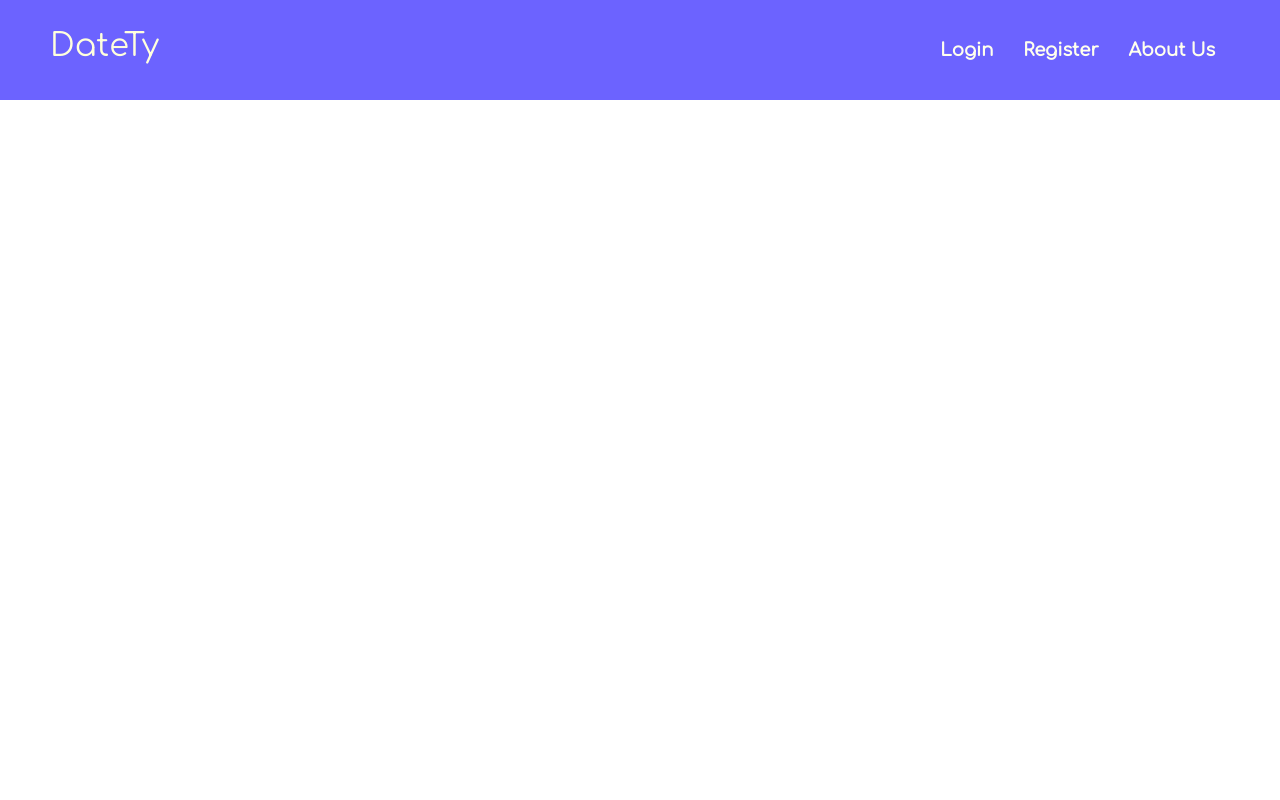
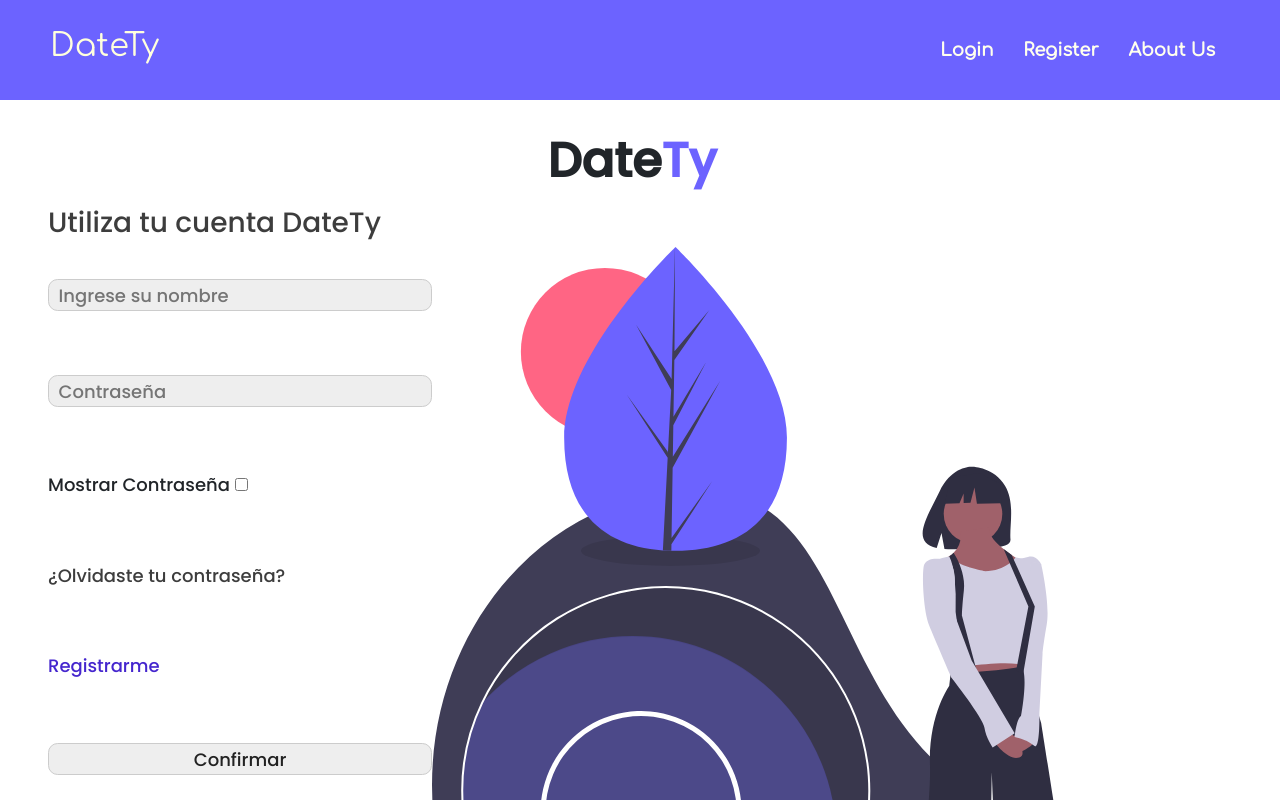
Before and after one commit to dylansel/Datety, a React (Vite) app in the folder frontend/: page /login in a window 1280 px wide. Shown: the top 800 px of the page. Built offline with nearby package versions, Linux system fonts and the light colour scheme.

Commit message:
Aplicando estilos al Login

```diff
--- a/frontend/src/pages/Login.jsx
+++ b/frontend/src/pages/Login.jsx
@@ -1,14 +1,89 @@
 import React, { useState, useEffect } from "react"
 import Header from "../components/utils/Header"
+import Input from "../components/utils/Input"
+import SVG from "../imgs/img_welcome.svg"
 
-const isLoged= false;
+let initialForm= {
+  user: "",
+  pass: ""
+}
 
 export default function Login() {
+
+  let tittleStyle = {
+    textAlign: "center",
+    margin: "1rem 0",
+    fontSize: "3rem",
+    fontWeight: "bold",
+  }
+
+  let loginContainerStyle= {
+    height: "calc(100vh - 6.25rem)",
+    boxSizing: "border-box",
+    padding: "1rem 4rem 0 3rem"
+
+  }
+
+  let loginStyle= {
+    display: "flex",
+    flexDirection: "row-reverse"
+  }
+
+  let formStyle={
+    display: "flex",
+    flexDirection: "column",
+    flexGrow: 1,
+    height: "70vh",
+    justifyContent: "space-around",
+  }
+
+  const [form, setForm] = useState(initialForm);
+  const [check, setCheck] = useState(false);
+  const handleChange = (e) => {
+    setForm({
+      ...form,
+      [e.target.name] : e.target.value
+    })
+  }
+
+  const handleCheck = ()=>{
+    setCheck(!check)
+  }
+
+  const handleSubmit= (e)=>{
+    e.preventDefault();
+    if(!form.user || !form.pass){
+      alert("Complete los datos...")
+    }
+  }
+
+  const styleLinks = {
+    textDecoration: "none",
+    color: "rgba(20, 20, 20, 0.827)"
+  }
+
   return (
     <>
-    <Header isLoged={isLoged} />
-      <div>
-      </div>
+        <Header />
+        <div className="login-container-style" style={loginContainerStyle}>
+          <h2 style={tittleStyle}>Date<span className="violet-text">Ty</span></h2>
+          <h3 style={styleLinks}>Utiliza tu cuenta DateTy</h3>
+          <div className="login-style" style={loginStyle}>
+            <img src={SVG} alt="" />
+            <form className="form-login" action="" style={formStyle} onSubmit={handleSubmit} classTyle="input_register" >
+             <Input type="text" name="user" value={form.user} onChange={handleChange} placeholder="Ingrese su nombre" />
+             <Input type={(check) ? "text" : "password"} name="pass" value={form.pass} onChange={handleChange} placeholder="Contraseña"  />
+             <div>
+             <label htmlFor="">Mostrar Contraseña </label> <Input type="checkbox" name="check" value={form.check} onChange={handleCheck} />
+             </div>
+             <a href="" style={styleLinks}>¿Olvidaste tu contraseña?</a>
+             <a href="" style={{ ...styleLinks, color: "rgba(69, 38, 206, 1)" }}>Registrarme</a>
+             <Input type="submit" name="confirm" value="Confirmar" style={{background: "rgba(69, 38, 206, 0.5)"}} />
+            </form>
+            </div>
+        </div>
+
+
   </>
   )
 }
```
Also changed, not shown: frontend/src/imgs/img_welcome.svg (added).
